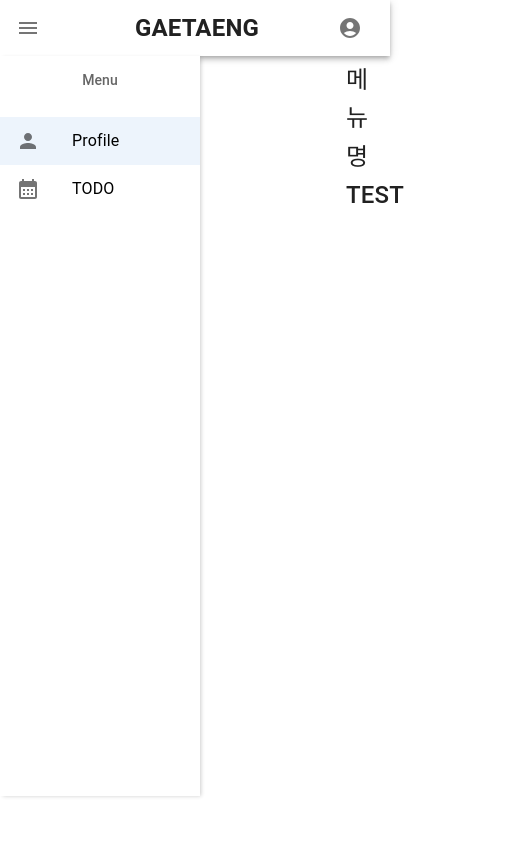
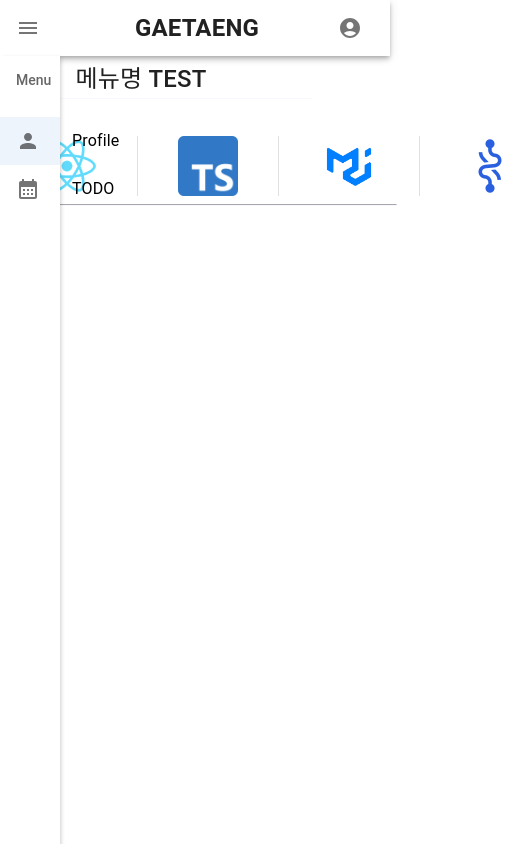
Before and after one commit to GaeTaeng/gaetaeng_ui, a React (Create React App) app: page / in a window 390 px wide. Shown: the whole page, 520 px wide, since content can reach past the window. Built offline with nearby package versions, Linux system fonts and the light colour scheme; what recoil-persist would draw is missing.

Commit message:
css만지다가 머리터짐

```diff
--- a/src/Components/App.css
+++ b/src/Components/App.css
@@ -3,17 +3,19 @@
 }
 
 .App-header {
+  position: fixed;
+  top:0px;
+  width: 100%;
+
+  z-index: 1000;
 }
 .App-contents {
+  margin-top: 60px;
   background-color: white;
   /* top : 61px; */
-  left: 326px;
-  width: calc(100vw - 406px);
-  margin-top: 5px;
-  margin-left: 20px;
+  width: 80%;
   /* display: inline-block; */
-  position: absolute;
-
+  display: flex;
 }
 
 
--- a/src/Components/Header/Header.css
+++ b/src/Components/Header/Header.css
@@ -3,12 +3,19 @@
     height: 30px;
   }
 
-.SNB-header {
+
+.hide {
+  left:-250px;
+  /* opacity : visibility 0.33s linear; */
+
+}
+
+.SNB {
 
   position: absolute;
   background-color: white;
-  min-height:calc(100vh - 112px);
-  width: 325px;
+  min-height:100vh;
+  width: 250px;
   float: left;
   flex-direction: column;
   /* align-items: center; */
@@ -19,15 +26,20 @@
   box-shadow : 2px 1px 4px -1px rgba(0,0,0,0.2)
 }
 
+@media (max-width : 500px) {
+  .SNB {
+    position: absolute;
+    background-color: white;
+    min-height:100vh;
+    width: 60px;
+    float: left;
+    flex-direction: column;
+    /* align-items: center; */
+    /* justify-content: center; */
+    font-size: calc(10px + 2vmin);
+    color: black;
 
-.SNB {
+    box-shadow : 2px 1px 4px -1px rgba(0,0,0,0.2)
+  }
 
 }
-
-.hide {
-  visibility: hidden;
-  opacity: 0;
-  transition: visibility 0s linear 0.33s , opacity 0.33s linear;;
-  /* opacity : visibility 0.33s linear; */
-
-}
--- a/src/Components/Header/ListSnbMenu.tsx
+++ b/src/Components/Header/ListSnbMenu.tsx
@@ -31,7 +31,7 @@ export default function ListSnbMenu({selectedIndex, setSelectedIndex} : Props) {
   return (
     <List
     className='SNB-header'
-      sx={{ width: "30%", minWidth: 200, maxWidth: 325, bgcolor: 'background.paper' }}
+      sx={{  bgcolor: 'background.paper' }}
       component="nav"
       aria-labelledby="nested-list-subheader"
       subheader={
@@ -48,7 +48,7 @@ export default function ListSnbMenu({selectedIndex, setSelectedIndex} : Props) {
                             key={`menu_${idx}`}
                             selected={selectedIndex === idx}
                             onClick={(event) => handleListItemClick(event, idx)}
-                            sx={{ width: "100%", minWidth: 200, maxWidth: 325, bgcolor: 'background.paper' }}
+                            sx={{ width: "100%", bgcolor: 'background.paper' }}
                         >
                             <ListItemIcon>
                                 {item.icon}
--- a/src/Components/MainContents.tsx
+++ b/src/Components/MainContents.tsx
@@ -1,9 +1,10 @@
 
-import { AppBar, Box, Toolbar, Typography } from '@mui/material';
+import { Typography } from '@mui/material';
 import React from 'react';
 import './App.css';
 import Header from './Header/Header';
 import AppRoutes from './route/AppRoutes';
+import SkillStackList from './SkillStackList';
 
 function MainContents() {
   return (
@@ -13,19 +14,12 @@ function MainContents() {
       </header>
 
       <div className='App-contents'>
-      {/* <Box sx={{ flexGrow: 1 }}> */}
-        {/* <AppBar position="static" sx={{backgroundColor : "#f4f7fa"}}> */}
-          {/* <Toolbar> */}
-            <Typography variant="h6" component="div" sx={{ flexGrow: 1, color:"#212121", fontSize:24,  textAlign:"left", paddingRight:"30px"}}>
-              메뉴명 TEST
-            </Typography>
-          {/* </Toolbar> */}
-        {/* </AppBar> */}
-      {/* </Box> */}
-
+        <Typography variant="h6" component="div" sx={{ flexGrow: 1, color:"#212121", fontSize:24,  paddingRight:"30px", borderBottom:"1px solid ghostwhite", width:"100%"}}>
+          메뉴명 TEST
+        </Typography>
         <AppRoutes />
-
       </div>
+        <SkillStackList />
     </div>
   );
 }
--- a/src/Components/SkillStackList.css
+++ b/src/Components/SkillStackList.css
@@ -1,7 +1,6 @@
 .SkillStackList {
 
-  left: 326px;
-  width: calc(100vw - 406px);
+  width: 100%;
   display: inline-block;
   margin : 7px;
 }
--- a/src/Components/SkillStackList.tsx
+++ b/src/Components/SkillStackList.tsx
@@ -1,6 +1,5 @@
 
 import React from 'react';
-import './App.css';
 
 import mui_icon from '../Resource/mui_icon.png';
 import react_icon from '../Resource/react_icon.png';
@@ -24,7 +23,7 @@ function SkillStackList() {
     <div className="SkillStackList">
 
 
-    <Stack direction="row" spacing={5}
+    <Stack direction="row" spacing={5} sx={{margin:"30px 30px 0 30px"}}
             divider={<Divider orientation="vertical" flexItem />}>
             {
                 LI_ICON.map((item, idx) => {
--- a/src/Components/Todo/Todo.tsx
+++ b/src/Components/Todo/Todo.tsx
@@ -7,7 +7,6 @@ import { Props_todo_item } from './TodoType';
 
 import { useRecoilState } from 'recoil';
 import { TodoState } from '../../States/TodoState';
-import SkillStackList from '../SkillStackList';
 
 type Props = {
     width?: string | number;
@@ -23,7 +22,6 @@ function Todo ({width, height}: Props) {
 
     return(
     <div className="Todo">
-        <SkillStackList />
         <button onClick={handleReset}> 초기화 </button>
         <TodoListContents li_todo={li_todo} />
         <TodoInput/>
```
Also changed, not shown: src/Components/Header/Header.tsx (+2 -6 lines).
